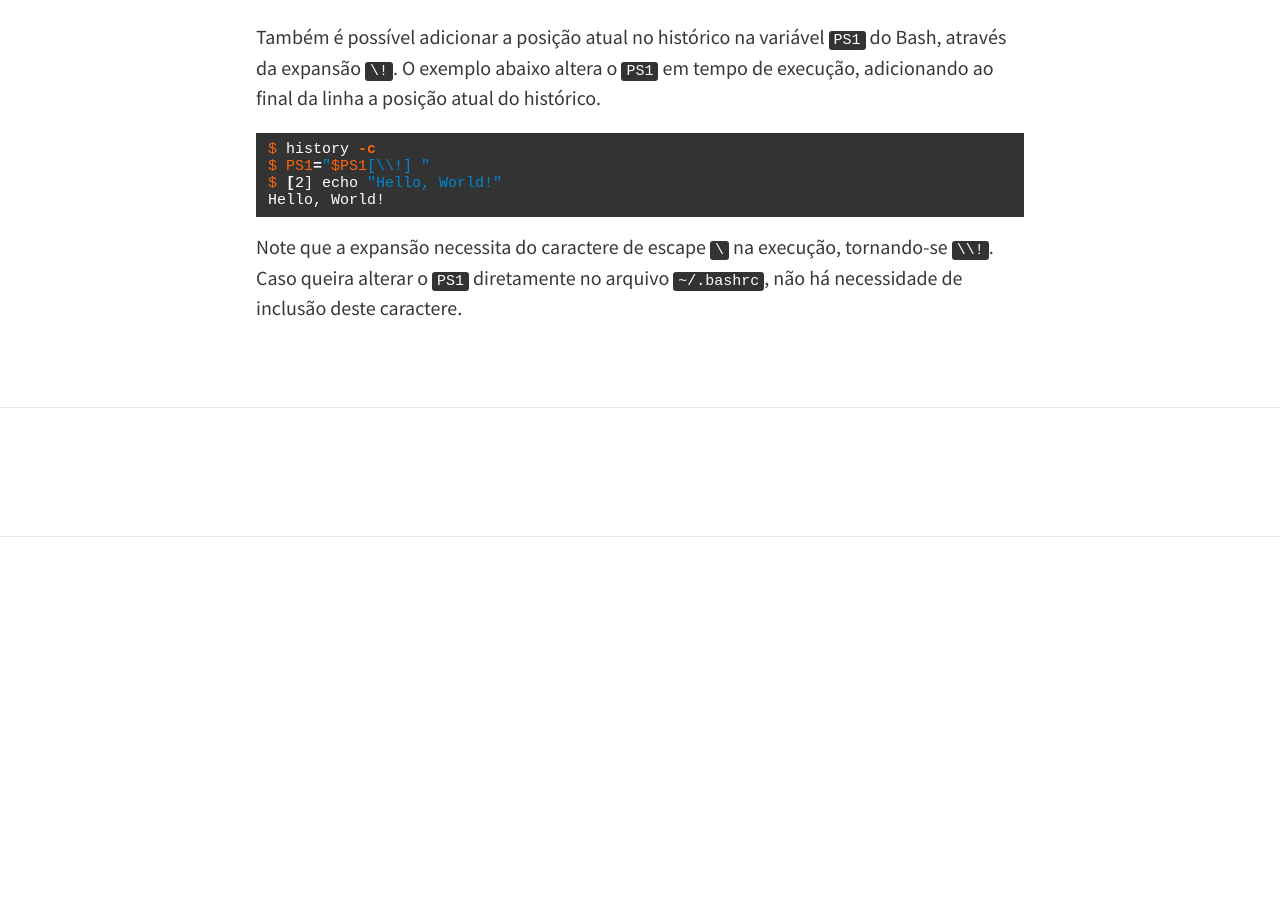
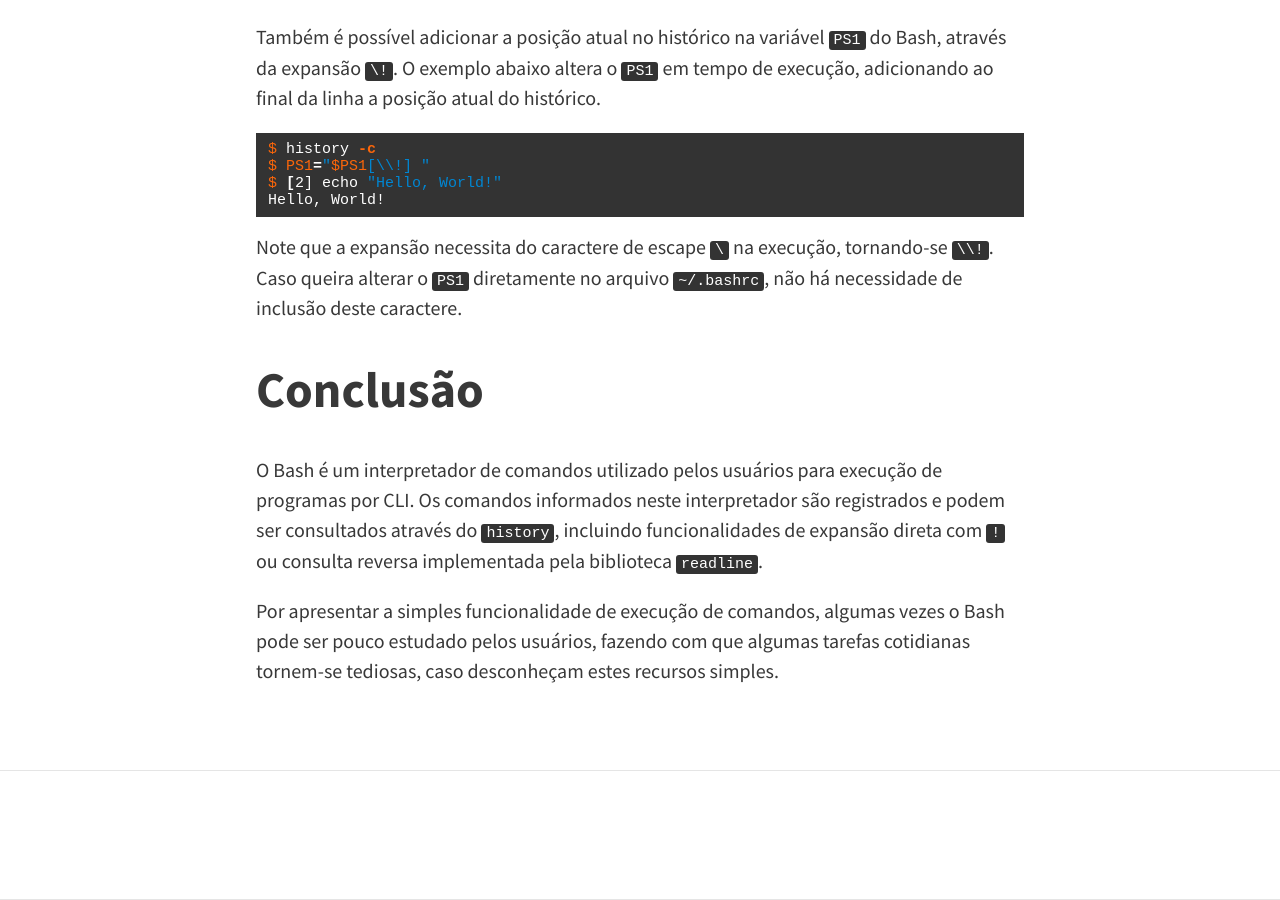
Before and after one commit to wandersonwhcr/wandersonwhcr.github.io, a Jekyll site: the page built from _posts/2017-01-28-expansao-de-historico-no-bash.md, in a window 1280 px wide and 900 px high, scrolled down 3043 px. Built offline with Jekyll 4.4.1, drawn with Linux system fonts in a browser that asks for light colours; nearby versions of some CDN libraries; comment, search, counter and statistics services are not loaded; before the commit the page ends 3580 px from its top, so only the background shows below that.

Commit message:
Inclui a conclusão

````diff
--- a/_posts/2017-01-28-expansao-de-historico-no-bash.md
+++ b/_posts/2017-01-28-expansao-de-historico-no-bash.md
@@ -104,3 +104,9 @@ Hello, World!
 ```
 
 Note que a expansão necessita do caractere de escape `\` na execução, tornando-se `\\!`. Caso queira alterar o `PS1` diretamente no arquivo `~/.bashrc`, não há necessidade de inclusão deste caractere.
+
+# Conclusão
+
+O Bash é um interpretador de comandos utilizado pelos usuários para execução de programas por CLI. Os comandos informados neste interpretador são registrados e podem ser consultados através do `history`, incluindo funcionalidades de expansão direta com `!` ou consulta reversa implementada pela biblioteca `readline`.
+
+Por apresentar a simples funcionalidade de execução de comandos, algumas vezes o Bash pode ser pouco estudado pelos usuários, fazendo com que algumas tarefas cotidianas tornem-se tediosas, caso desconheçam estes recursos simples.
````
